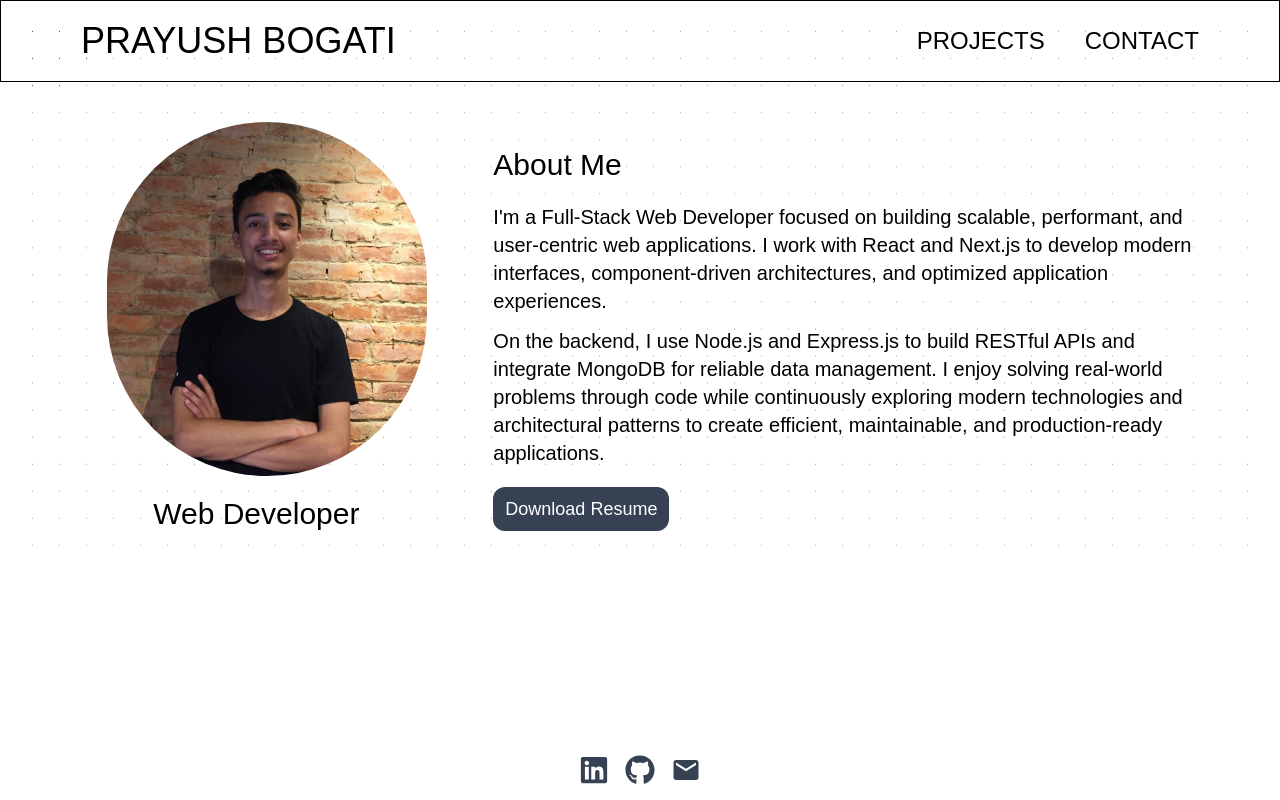
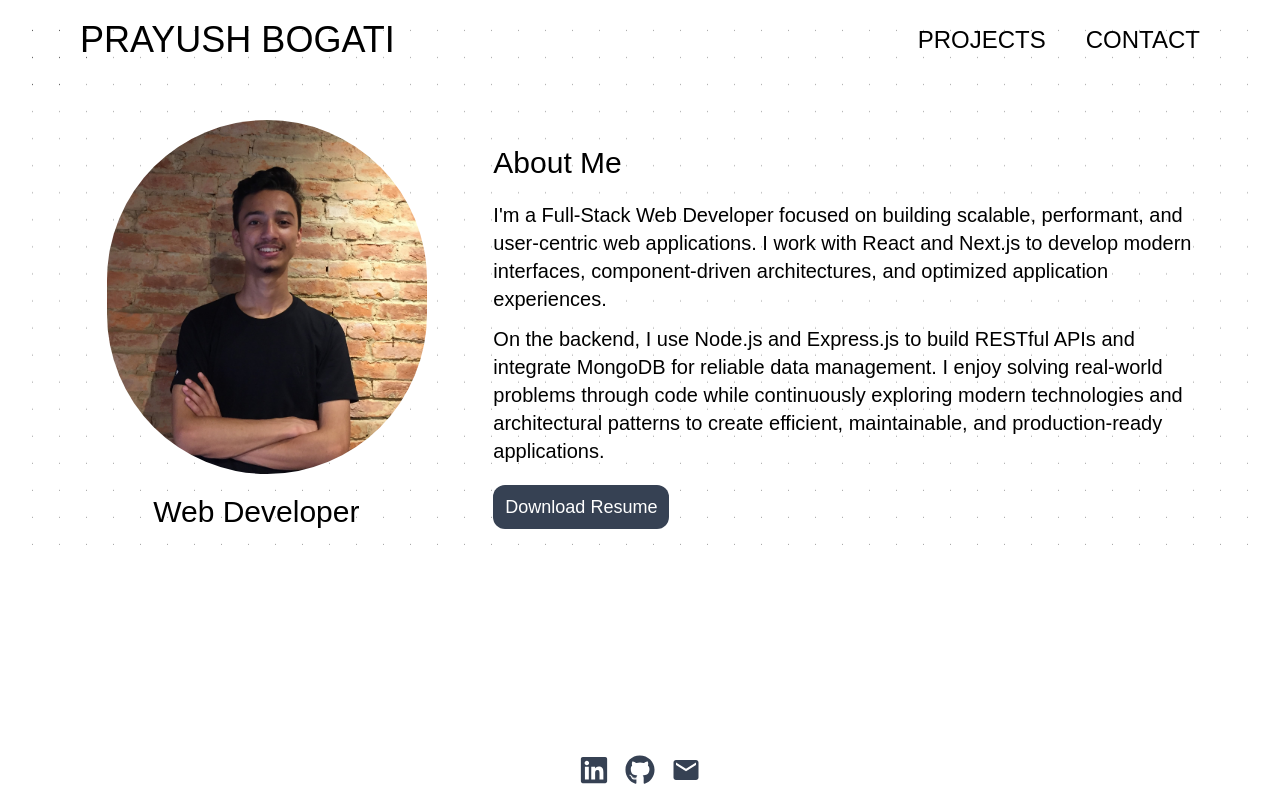
Before and after one commit to prayushbogati/Portfolio, a React (Vite) app: page / in a window 1280 px wide. Built offline with nearby package versions, Linux system fonts and the light colour scheme.

Commit message:
header changes

```diff
--- a/src/components/Header.jsx
+++ b/src/components/Header.jsx
@@ -25,7 +25,7 @@ const Header = () => {
     }, [lastScrollY])
 
     return (
-        <div className={`border flex flex-col md:items-center justify-center gap-2 md:gap-5 px-10 md:px-20 py-5 mb-5 z-1 ${scrollY ? "static opacity-0" : "sticky opacity-100"}
+        <div className={`flex flex-col md:items-center justify-center gap-2 md:gap-5 px-10 md:px-20 py-5 mb-5 z-1 ${scrollY ? "static opacity-0" : "sticky opacity-100"}
     ${window.scrollY !== 0 && !scrollY ? "bg-white" : null}
     top-0 transition-all duration-300 md:flex-row md:justify-between`}>
             <div className="text-4xl">
```
